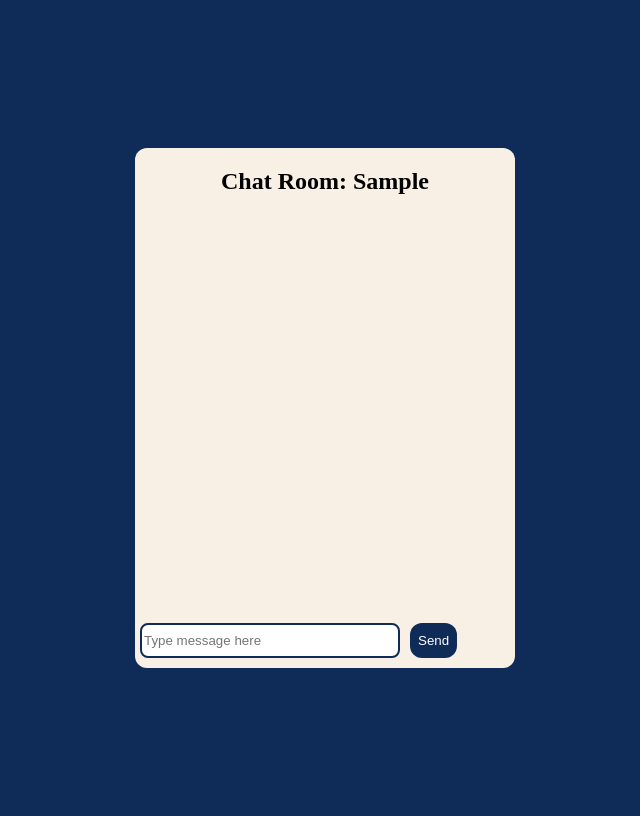
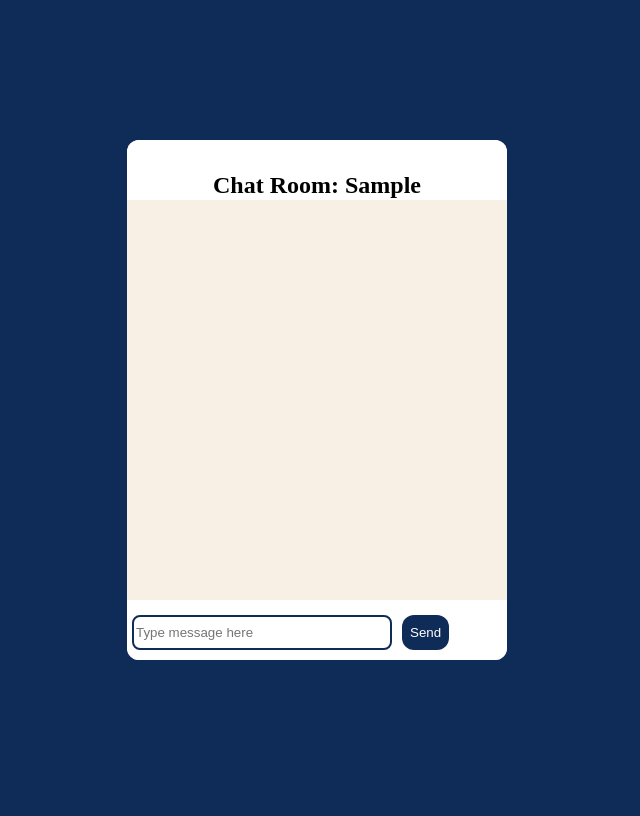
Before and after one commit to dipankarupd/WeChat-Django-Chat-App, a Django app: template templates/rooms.html in a window 1280 px wide. Shown: the whole page, without its empty margins (323-963 px from the left). After the commit the page ends 660 px from the top, so only its background shows below. Run offline with Django 4.2, Linux system fonts and the light colour scheme; tables that the repository leaves empty hold one stand-in row (values such as "Sample post"); the template is opened without the code that fills it: values that come from a table or form of the project are taken from there, most other values are stand-ins (such as "Sample title", 1, 10 or a date in 2020); data that the repository does not hold is empty; some libraries are stand-ins or nearby versions.

Commit message:
update interface

```diff
--- a/static/js/script.js
+++ b/static/js/script.js
@@ -17,6 +17,6 @@ $(document).on('submit', '#post-form', (event)=> {
             // alert(data)
         }
     });
+    document.getElementById('txt').value = ''
 
-    document.getElementById('message').value = ''
 });
--- a/static/js/show_message.js
+++ b/static/js/show_message.js
@@ -12,7 +12,7 @@ $(document).ready(()=> {
                 $('#chat-container').empty()
 
                 for(var key in response.message) {
-                    temp = '<div class="chats"><b>'+response.message[key].username+'</b><p>'+response.message[key].message+'</p> <h5>'+response.message[key].time+'</h5></div>'
+                    temp = '<div class="chats"><h4>'+response.message[key].username+'</h4><br><p>'+response.message[key].message+'</p><br><h5>'+response.message[key].time+'</h5></div>'
                     $('#chat-container').append(temp)
                 }
             },
--- a/static/room.css
+++ b/static/room.css
@@ -5,7 +5,8 @@ body {
     display: flex;
     align-items: center;
     justify-content: center;
-
+    margin: 0; /* Remove default body margin */
+    overflow: hidden; /* Prevent body scrolling */
 }
 
 #card {
@@ -14,21 +15,29 @@ body {
     background-color: #F8F0E5;
     border: none;
     border-radius: 12px;
-    flex-direction: column;
     display: flex;
     flex-direction: column;
-    overflow-y: auto;
-    align-items: center;
-    position: relative;
+    overflow: hidden; /* Hide overflow of the card */
 }
-
+#title-container {
+    width: 100%;
+    height: 60px;
+    background-color: #fff;
+    color: #000;
+    text-align: center;
+    line-height: 50px;
+    position: sticky;
+    top: 0;
+    z-index: 1;
+}
 #card h2 {
     text-align: center;
 }
 #chat-container {
     width: 100%;
-    display: flex;
-    flex-direction: column;
+    flex-grow: 1;
+    overflow-y: auto;
+    padding: 10px;
 }
 .chats {
     background-color: cadetblue;
@@ -38,21 +47,37 @@ body {
     border: 1px solid #0F2C59;
     display: flex;
     align-items: flex-start ;
+    display: flex;
+    flex-direction: column;
+    position: relative;
+}
+.chats h4 {
+margin: 5px 10px;
+    font-size: 3.2vh;
+
+}
+.chats p {
+    margin: 5 10;
+
 }
 
-.chats p {
+.chats h5 {
     margin: 0;
-    padding: 10px;
+    position: absolute;
+    bottom: 5;
+    right: 10;
 }
 
 #message-container {
-    position: absolute;
-    bottom: 0px;
     width: 100%;
     height: 60px;
-    display: flex;
-    align-items: flex-start;
-
+    background-color: #fff;
+    color: #000;
+    text-align: center;
+    line-height: 60px;
+    position: sticky;
+    bottom: 0;
+    z-index: 1;
 }
 
 #send-container {
--- a/templates/rooms.html
+++ b/templates/rooms.html
@@ -13,9 +13,13 @@
     <body>
 
         <div id="card" data-roomname="{{room.room}}">
-            <h2>
-                Chat Room: {{room.room}}
-            </h2>
+
+            <div id="title-container">
+                <h2>
+                    Chat Room: {{room.room}}
+                </h2>
+            </div>
+
 
             <div id="chat-container">
 
```
Also changed, not shown: README.md (added), db.sqlite3 (deleted).
